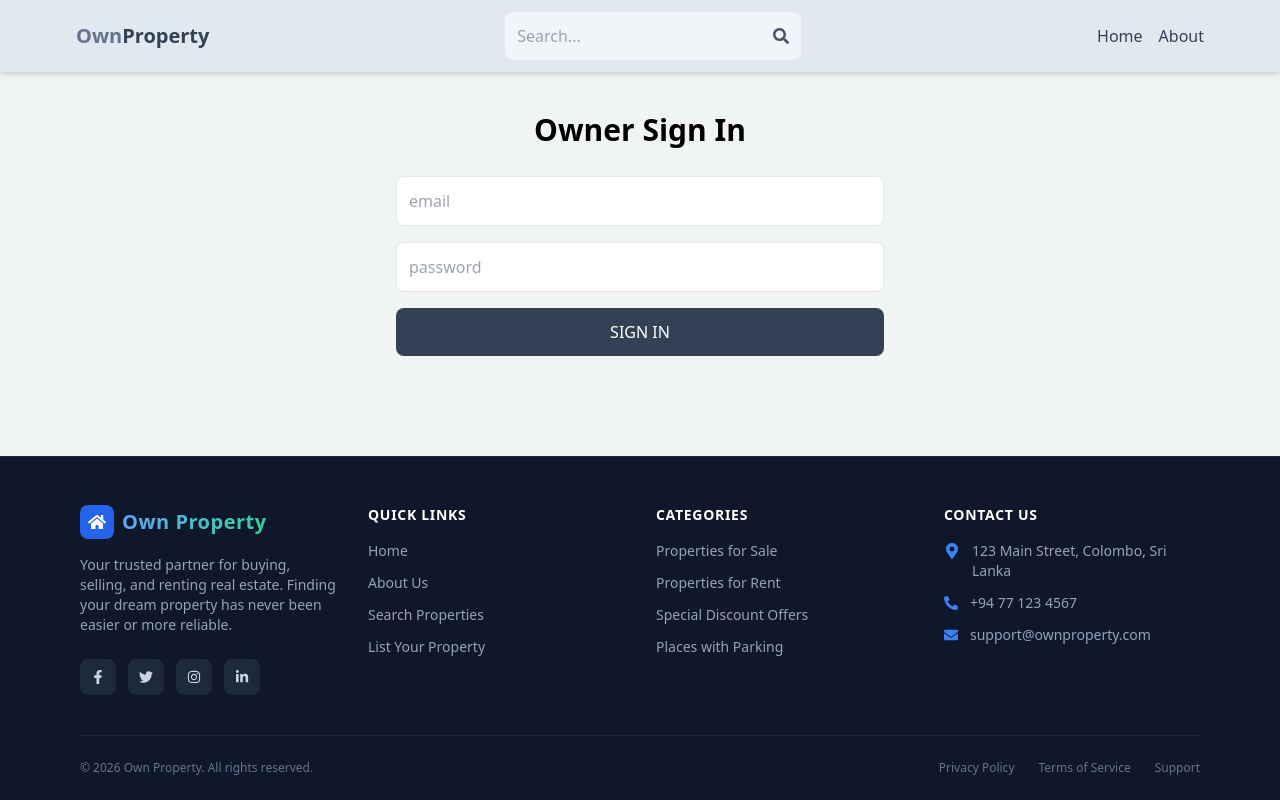
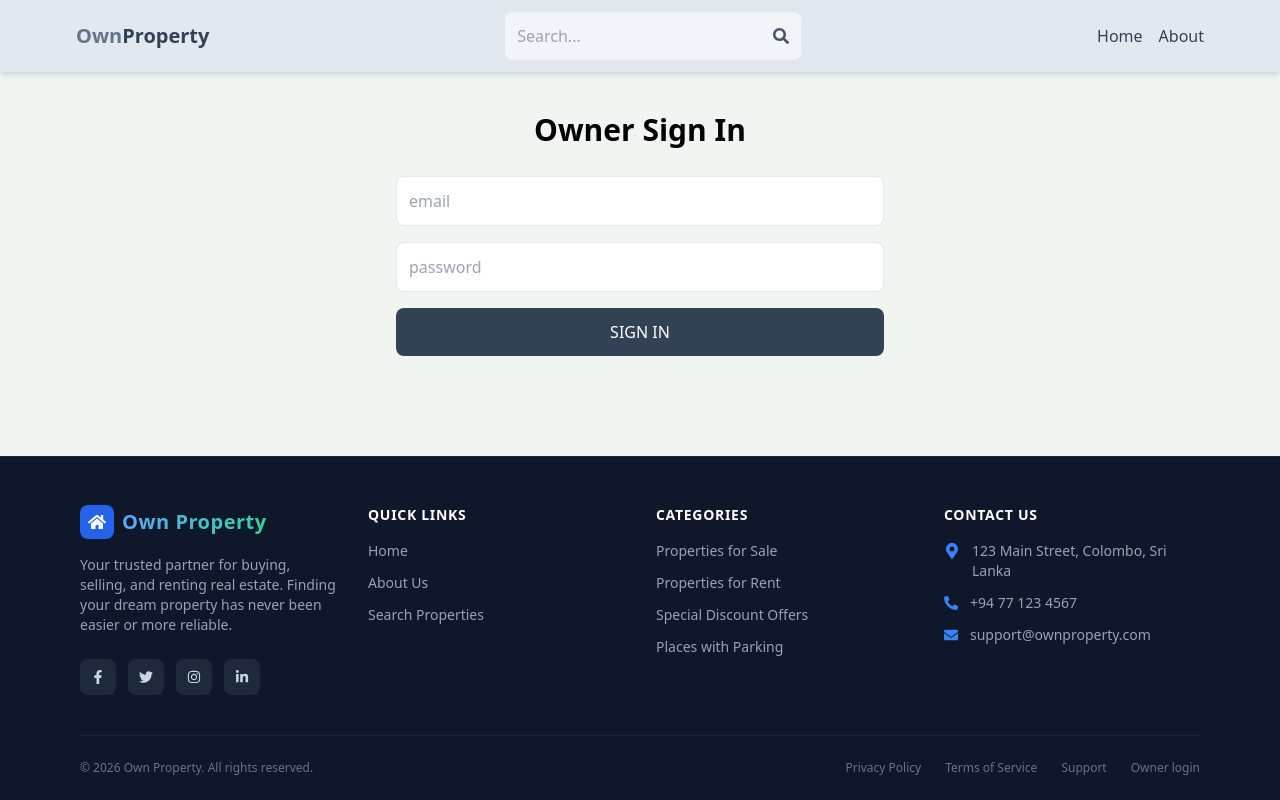
Before and after one commit to sanuwa13/Mern-Real-Estate-Marketplace, a React (Vite) app in the folder client/: page /sign-in in a window 1280 px wide. Built offline with nearby package versions, Linux system fonts and the light colour scheme; no server answers.

Commit message:
Add an Owner login link to the footer
- Small "Owner login" link in the footer bottom bar; it reads "Owner
  dashboard" and opens the profile once the owner is signed in
- Show "List Your Property" only to the signed-in owner, since visitors
  can no longer post listings

```diff
--- a/client/src/components/Footer.jsx
+++ b/client/src/components/Footer.jsx
@@ -1,4 +1,5 @@
 import { Link } from 'react-router-dom';
+import { useSelector } from 'react-redux';
 import {
   FaHome,
   FaPhoneAlt,
@@ -11,6 +12,8 @@ import {
 } from 'react-icons/fa';
 
 export default function Footer() {
+  const { currentUser } = useSelector((state) => state.user);
+
   return (
     <footer className='bg-slate-900 text-slate-300 border-t border-slate-800 pt-12 pb-6'>
       <div className='max-w-6xl mx-auto px-4'>
@@ -81,9 +84,12 @@ export default function Footer() {
             <Link to='/search' className='text-sm text-slate-400 hover:text-white transition-colors w-fit'>
               Search Properties
             </Link>
-            <Link to='/create-listing' className='text-sm text-slate-400 hover:text-white transition-colors w-fit'>
-              List Your Property
-            </Link>
+            {/* only the owner can post listings */}
+            {currentUser && (
+              <Link to='/create-listing' className='text-sm text-slate-400 hover:text-white transition-colors w-fit'>
+                List Your Property
+              </Link>
+            )}
           </div>
 
           {/* Column 3: Property Types */}
@@ -139,6 +145,13 @@ export default function Footer() {
             <Link to='#' className='hover:text-slate-300 transition-colors'>
               Support
             </Link>
+            {/* only the owner can sign in, so this stays small and out of the way */}
+            <Link
+              to={currentUser ? '/profile' : '/sign-in'}
+              className='hover:text-slate-300 transition-colors'
+            >
+              {currentUser ? 'Owner dashboard' : 'Owner login'}
+            </Link>
           </div>
         </div>
       </div>
```
